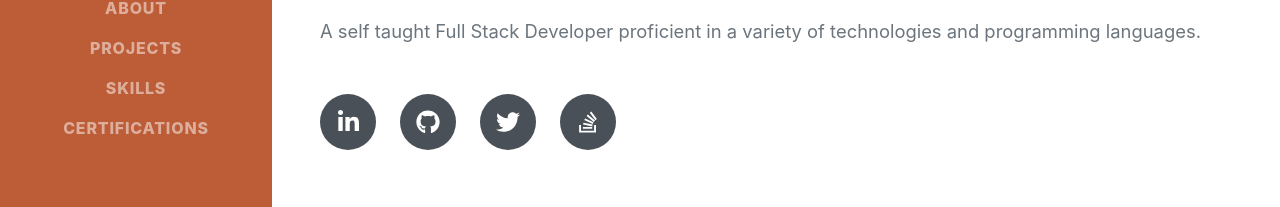
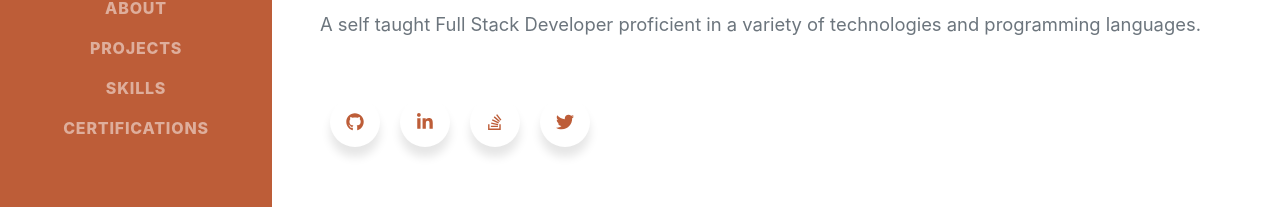
Before and after one commit to lsneddon-cmd/Portfolio_Site_React, a React (Create React App) app: page / in a window 1280 px wide. Shown: the part 406-613 px from the top of the page. Built offline with nearby package versions, Linux system fonts and the light colour scheme; a web font is replaced by a local one.

Commit message:
refactored social icons into mapping and imporved look with matching colours

```diff
--- a/package.json
+++ b/package.json
@@ -6,6 +6,7 @@
     "@testing-library/jest-dom": "^5.11.9",
     "@testing-library/react": "^11.2.5",
     "@testing-library/user-event": "^12.7.3",
+    "bootstrap": "^4.6.0",
     "react": "^17.0.1",
     "react-dom": "^17.0.1",
     "react-scripts": "4.0.3",
--- a/src/Components/About/About.jsx
+++ b/src/Components/About/About.jsx
@@ -1,4 +1,5 @@
 import React from "react";
+import SocialIcons from "../SocialIcons/SocialIcons";
 
 const About = () => {
   return (
@@ -16,40 +17,7 @@ const About = () => {
           A self taught Full Stack Developer proficient in a variety of
           technologies and programming languages.
         </p>
-        <div className="social-icons">
-          <a
-            className="social-icon"
-            href="https://www.linkedin.com/in/lsneddoncodes/"
-            target="_blank"
-            rel="noreferrer"
-          >
-            <i className="fab fa-linkedin-in"></i>
-          </a>
-          <a
-            className="social-icon"
-            href="https://github.com/lsneddon-cmd"
-            target="_blank"
-            rel="noreferrer"
-          >
-            <i class="fab fa-github"></i>
-          </a>
-          <a
-            className="social-icon"
-            href="https://mobile.twitter.com/CodesLewis"
-            target="_blank"
-            rel="noreferrer"
-          >
-            <i className="fab fa-twitter"></i>
-          </a>
-          <a
-            className="social-icon"
-            href="https://stackoverflow.com/users/story/12854901"
-            target="_blank"
-            rel="noreferrer"
-          >
-            <i className="fab fa-stack-overflow"></i>
-          </a>
-        </div>
+        <SocialIcons />
       </div>
     </section>
   );
--- a/src/Components/NavBar/NavBar.jsx
+++ b/src/Components/NavBar/NavBar.jsx
@@ -11,7 +11,7 @@ const NavBar = () => {
         <span class="d-none d-lg-block">
           <img
             class="img-fluid img-profile rounded-circle mx-auto mb-2"
-            src="../public/profile.jpg"
+            src="../../../public/profile.png"
             alt=""
           />
         </span>
--- /dev/null
+++ b/src/Components/SocialIcons/Icon.jsx
@@ -0,0 +1,19 @@
+import React from "react";
+
+const Icon = (props) => {
+  return (
+    <a
+      className={"icon " + props.icon}
+      href={props.url}
+      target="_blank"
+      rel="noreferrer"
+    >
+      <div className="tooltip">{props.name}</div>
+      <span>
+        <i className={"fab fa-" + props.icon}></i>
+      </span>
+    </a>
+  );
+};
+
+export default Icon;
--- /dev/null
+++ b/src/Components/SocialIcons/SocialIcons.css
@@ -0,0 +1,87 @@
+.wrapper {
+  display: inline-flex;
+}
+
+.wrapper .icon {
+  position: relative;
+  background-color: #ffffff;
+  border-radius: 50%;
+  padding: 15px;
+  margin: 10px;
+  width: 50px;
+  height: 50px;
+  font-size: 18px;
+  display: flex;
+  justify-content: center;
+  align-items: center;
+  flex-direction: column;
+  box-shadow: 0 10px 10px rgba(0, 0, 0, 0.1);
+  cursor: pointer;
+  transition: all 0.2s cubic-bezier(0.68, -0.55, 0.265, 1.55);
+}
+
+.wrapper .tooltip {
+  position: absolute;
+  top: 0;
+  font-size: 14px;
+  background-color: #ffffff;
+  color: #ffffff;
+  padding: 5px 8px;
+  border-radius: 5px;
+  box-shadow: 0 10px 10px rgba(0, 0, 0, 0.1);
+  opacity: 0;
+  pointer-events: none;
+  transition: all 0.3s cubic-bezier(0.68, -0.55, 0.265, 1.55);
+}
+
+.wrapper .tooltip::before {
+  position: absolute;
+  content: "";
+  height: 8px;
+  width: 8px;
+  background-color: #ffffff;
+  bottom: -3px;
+  left: 50%;
+  transform: translate(-50%) rotate(45deg);
+  transition: all 0.3s cubic-bezier(0.68, -0.55, 0.265, 1.55);
+}
+
+.wrapper .icon:hover .tooltip {
+  top: -45px;
+  opacity: 1;
+  visibility: visible;
+  pointer-events: auto;
+}
+
+.wrapper .icon:hover span,
+.wrapper .icon:hover .tooltip {
+  text-shadow: 0px -1px 0px rgba(0, 0, 0, 0.1);
+}
+
+.wrapper .github:hover,
+.wrapper .github:hover .tooltip,
+.wrapper .github:hover .tooltip::before {
+  background-color: #333333;
+  color: #ffffff;
+}
+
+.wrapper .linkedin-in:hover,
+.wrapper .linkedin-in:hover .tooltip,
+.wrapper .linkedin-in:hover .tooltip::before {
+  background-color: #0077B5;
+  color: #ffffff;
+}
+
+.wrapper .stack-overflow:hover,
+.wrapper .stack-overflow:hover .tooltip,
+.wrapper .stack-overflow:hover .tooltip::before {
+  background-color: #222426;
+  color: #F48024;
+}
+
+.wrapper .twitter:hover,
+.wrapper .twitter:hover .tooltip,
+.wrapper .twitter:hover .tooltip::before {
+  background-color: #55ACEE;
+  color: #ffffff;
+}
--- /dev/null
+++ b/src/Components/SocialIcons/SocialIcons.jsx
@@ -0,0 +1,45 @@
+import React from "react";
+import "./SocialIcons.css";
+import Icon from "./Icon";
+
+const socialStuff = [
+  {
+    name: "Github",
+    iconName: "github",
+    targetUrl: "https://github.com/lsneddon-cmd",
+  },
+  {
+    name: "LinkedIn",
+    iconName: "linkedin-in",
+    targetUrl: "https://www.linkedin.com/in/lsneddoncodes/",
+  },
+  {
+    name: "Stack Overflow",
+    iconName: "stack-overflow",
+    targetUrl: "https://stackoverflow.com/users/story/12854901",
+  },
+  {
+    name: "Twitter",
+    iconName: "twitter",
+    targetUrl: "https://mobile.twitter.com/CodesLewis",
+  },
+];
+
+const SocialIcons = () => {
+  return (
+    <div className="wrapper">
+      {socialStuff.map((i) => {
+        return (
+          <Icon
+            name={i.name}
+            icon={i.iconName}
+            url={i.targetUrl}
+            key={i.name}
+          />
+        );
+      })}
+    </div>
+  );
+};
+
+export default SocialIcons;
```
Also changed, not shown: public/profile.png (added), 1 other file (tests, documents, lock files or other folders).
